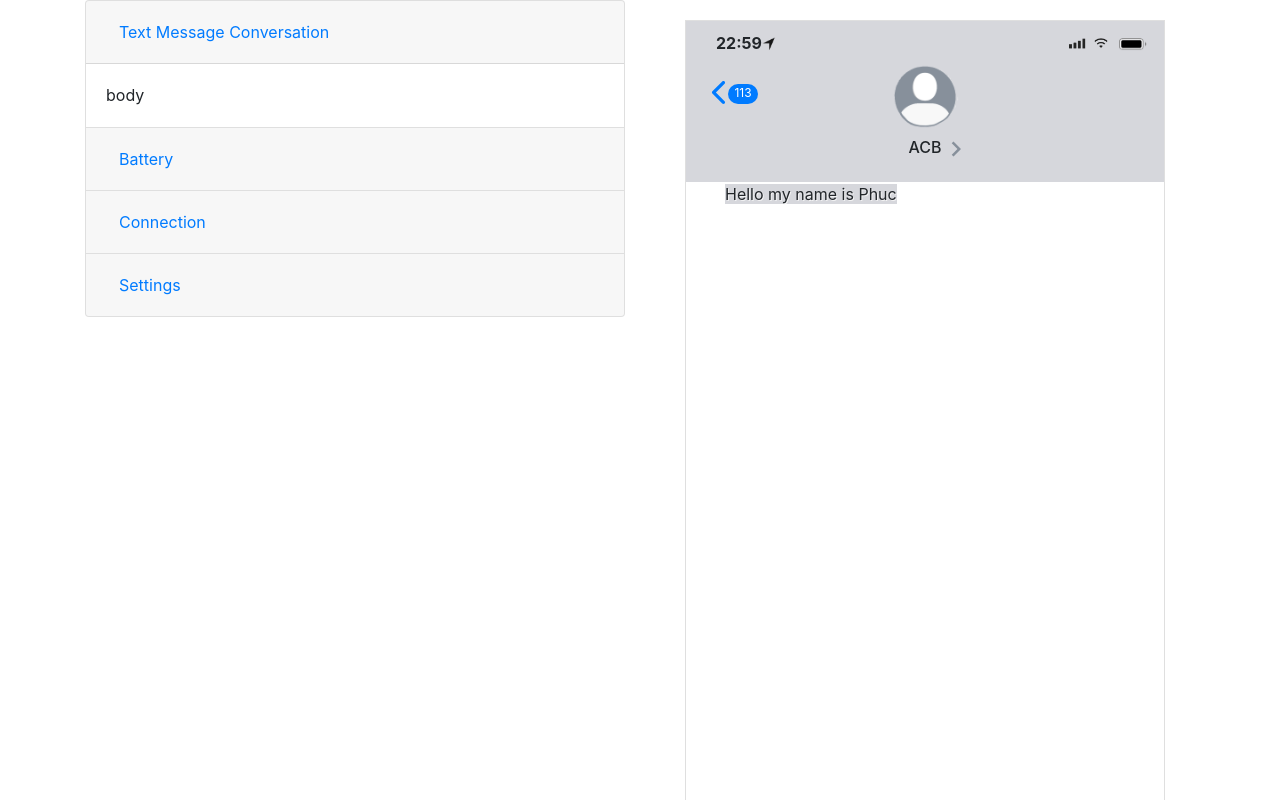
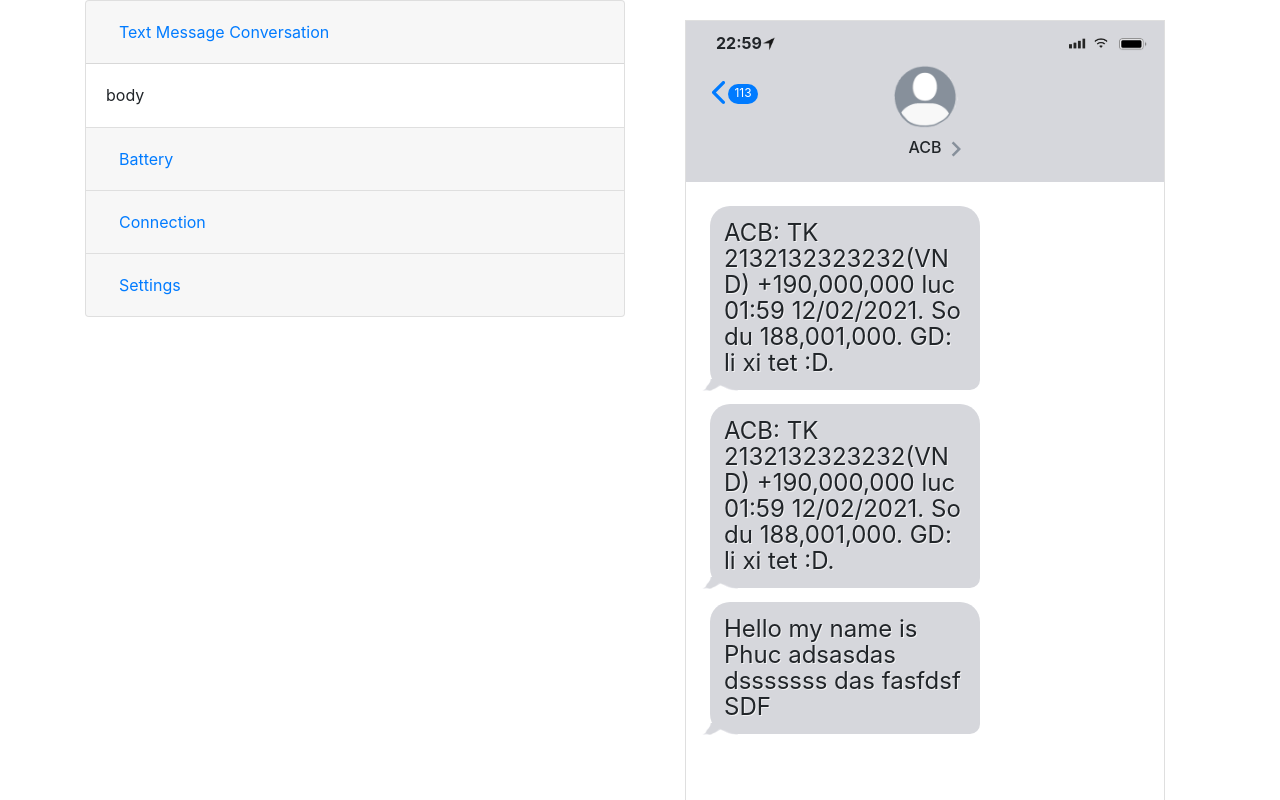
Before and after one commit to minhphuc010194/FakeSMS-Iphone-ReactJS, a React (Create React App) app: page / in a window 1280 px wide. Shown: the top 800 px of the page. Built offline with nearby package versions, Linux system fonts and the light colour scheme.

Commit message:
text input

```diff
--- /dev/null
+++ b/src/components/share_screen/index.css
@@ -0,0 +1,30 @@
+.corner{
+    background: url('../../icons/bubble_corner_grey.png') no-repeat;
+    width: 36px;
+    height: 12px;
+    position: absolute;
+    bottom: -1px;
+    left: -8px;
+}
+.bubble-grey{
+    background: #d6d7dc;
+    margin-left: 24px;
+    margin-bottom: 14px;
+    text-shadow: 1px 1px 0 #f3f3f4;
+    padding: 14px;
+
+    border-radius: 13px;
+
+    display: inline-block;
+    /* padding: 12px 18px; */
+    max-width: 270px;
+    min-height: 26px;
+    min-width: 14px;
+    font-size: 24px;
+    line-height: 26px;
+    position: relative;
+    overflow-wrap: break-word;
+    border-radius: 20px 20px 10px 20px;
+    -moz-border-radius: 20px 20px 10px 20px;
+    -webkit-border-radius: 20px 20px 10px 20
+}
--- a/src/components/share_screen/index.jsx
+++ b/src/components/share_screen/index.jsx
@@ -18,6 +18,7 @@
 import vertical_dash from '../../icons/vertical_dash.png';
 import undercore from '../../icons/undercore.png';
 
+import './index.css';
 import {IoIosArrowBack} from 'react-icons/io';
 import {MdNavigateNext} from 'react-icons/md';
 
@@ -55,31 +56,45 @@
                 </Col>
                 <Col></Col>
             </Row>
-
+            <br/>
 {/* =============messenger========================== */}
             <Row className="body-phone" style={{minHeight: 668, maxHeight: 1201}}>
                 <Col>
-                    <Row>
-                        <Col>
-                            <span style={{background: '#d6d7dc', marginLeft: 24, textShadow: '1px 1px 0 #f3f3f4' }}>
-                                Hello my name is Phuc
+                    <Row style={{top: 0, display: 'block'}}>
+                        <Col className='bubble-grey'>
+                            <span >
+                                ACB: TK 2132132323232(VND) +190,000,000 luc 01:59 12/02/2021. So du 188,001,000. GD: li xi tet :D.
                             </span>
+                            <div className='corner'></div>
+                        </Col>
+
+                    </Row>
+
+                    <Row style={{top: 0, display: 'block'}}>
+                        <Col className='bubble-grey'>
+                            <span >
+                                ACB: TK 2132132323232(VND) +190,000,000 luc 01:59 12/02/2021. So du 188,001,000. GD: li xi tet :D.
+                            </span>
+                            <div className='corner'></div>
+                        </Col>
+                    </Row>
+                    <Row style={{top: 0, display: 'block'}}>
+                        <Col className='bubble-grey'>
+                            <span >
+                                Hello my name is Phuc adsasdas dsssssss das fasfdsf SDF
+                            </span>
+                            <div className='corner'></div>
                         </Col>
                     </Row>
                     {/* <Row>
-                         <Col>
-                            <span style={{background: '#e5e5ea', marginLeft: 24, textShadow: '1px 1px 0 #f3f3f4' }}>
+                        <Col>
+                            <span className='bubble-grey'>
                                 Hello my name is Phuc
                             </span>
-                        </Col>
-                    </Row>
-                    <Row>
-                         <Col>
-                            <span style={{background: '#e5e5ea', marginLeft: 24, textShadow: '1px 1px 0 #f3f3f4' }}>
-                                Hello my name is Phuc
-                            </span>
+                            <div className='corner'></div>
                         </Col>
                     </Row> */}
+
                 </Col>
 
             </Row>
```
Also changed, not shown: src/icons/bubble_corner_grey.png (added).
